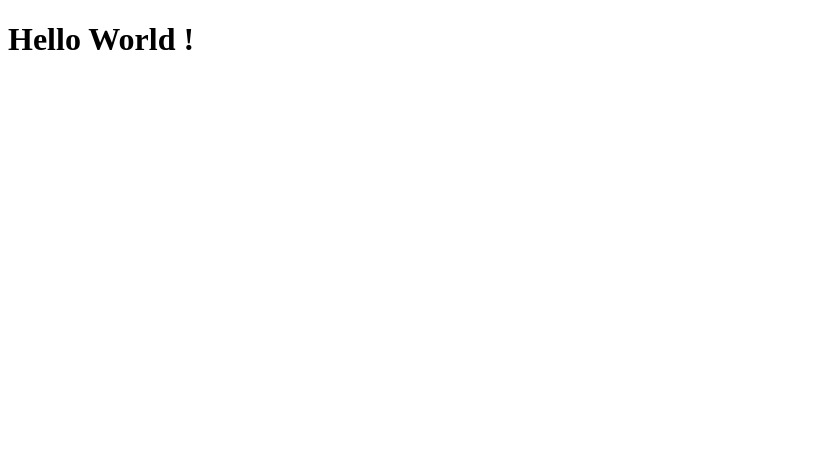
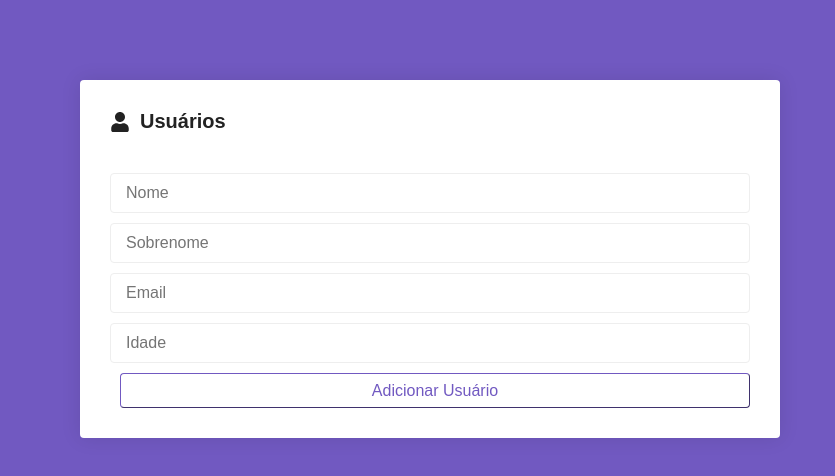
Before and after one commit to WermesonRocha/Ziro, a React app in the folder web/: page / in a window 1280 px wide. Shown: the top 476 px of the page, without its empty margins (0-835 px from the left). Built offline with nearby package versions, Linux system fonts and the light colour scheme.

Commit message:
Adding global style to application and main page style

```diff
--- a/web/src/App.js
+++ b/web/src/App.js
@@ -1,10 +1,12 @@
 import React from 'react';
 import Routes from './routes';
+import GlobalStyle from './styles/global';
 
 function App() {
   return (
     <>
       <Routes />
+      <GlobalStyle />
     </>
   );
 }
--- a/web/src/pages/Main/index.js
+++ b/web/src/pages/Main/index.js
@@ -1,9 +1,82 @@
-import React from 'react';
+import React, { useState } from 'react';
+
+import { FaUser } from 'react-icons/fa';
+
+import { Container, Form, SubmitButton } from './styles';
 
 const Main = () => {
-  return (<h1>
-    Hello World !
-      </h1>)
+  const [firstName, setFirstName] = useState('');
+  const [lastName, setLastName] = useState('');
+  const [email, setEmail] = useState('');
+  const [age, setAge] = useState('');
+
+  const handleNameChange = e => {
+    setFirstName(e.target.value);
+  };
+
+  const handleLastNameChange = e => {
+    setLastName(e.target.value);
+  };
+
+  const handleEmailChange = e => {
+    setEmail(e.target.value);
+  };
+
+  const handleAgeChange = e => {
+    setAge(e.target.value);
+  };
+
+  const resetProperties = () => {
+    setFirstName('');
+    setLastName('');
+    setEmail('');
+    setAge('');
+  };
+
+  const handleSubmit = async e => {
+    e.preventDefault();
+    alert('Submmited !')
+    resetProperties();
+  };
+
+  return (
+    <Container>
+      <h1>
+        <FaUser />
+        Usuários
+      </h1>
+
+      <Form onSubmit={e => handleSubmit(e)}>
+        <input
+          type="text"
+          placeholder="Nome"
+          onChange={e => handleNameChange(e)}
+          value={firstName}
+        />
+        <input
+          type="text"
+          placeholder="Sobrenome"
+          onChange={e => handleLastNameChange(e)}
+          value={lastName}
+        />
+        <input
+          type="text"
+          placeholder="Email"
+          onChange={e => handleEmailChange(e)}
+          value={email}
+        />
+        <input
+          type="text"
+          placeholder="Idade"
+          onChange={e => handleAgeChange(e)}
+          value={age}
+        />
+        <SubmitButton type="submit">
+          Adicionar Usuário
+        </SubmitButton>
+      </Form>
+    </Container>
+  );
 };
 
 export default Main;
--- a/web/src/pages/Main/styles.js
+++ b/web/src/pages/Main/styles.js
@@ -1,6 +1,4 @@
-// Keyframes e o css são usados para fazer as animações nos styled components
-// props => props.loading && css faz a verificação se está carregando pra adicionar o movimento
-import styled, { keyframes, css } from 'styled-components';
+import styled from 'styled-components';
 
 export const Container = styled.div`
   max-width: 700px;
@@ -37,21 +35,10 @@ export const Form = styled.form`
   }
 `;
 
-const rotate = keyframes`
-  from {
-    transform: rotate(0deg);
-  }
-
-  to {
-    transform: rotate(360deg);
-  }
-`;
-
-export const SubmitButton = styled.button.attrs(props => ({
-  disabled: props.loading,
-}))`
-  background: #7159c1;
-  border: 0;
+export const SubmitButton = styled.button`
+  background: #fff;
+  border-width: 1px;
+  border-color: #7159c1;
   padding: 0 15px;
   margin-left: 10px;
   margin-top: 10px;
@@ -59,50 +46,8 @@ export const SubmitButton = styled.button.attrs(props => ({
   display: flex;
   justify-content: center;
   align-items: center;
-  height: 30px;
-  color: #fff;
-  font-family: Arial, Helvetica, sans-serif;
-  font-size: 16px;
-
-  &[disabled] {
-    cursor: not-allowed;
-    opacity: 0.6;
-  }
-
-  ${props =>
-    props.loading &&
-    css`
-      svg {
-        animation: ${rotate} 2s linear infinite;
-      }
-    `}
-`;
-
-export const List = styled.ul`
-  list-style: none;
-  margin-top: 30px;
-
-  li {
-    padding: 15px 0;
-    display: flex;
-    flex-direction: row;
-    justify-content: space-between;
-    align-items: center;
-
-    & + li {
-      border-top: 2px solid #eee;
-    }
-
-    a {
-      color: #7159c1;
-      text-decoration: none;
-    }
-  }
-`;
-
-export const EmptyUsers = styled.strong`
-  margin-left: 150px;
-  color: #000;
+  height: 35px;
+  color: #7159c1;
   font-family: Arial, Helvetica, sans-serif;
   font-size: 16px;
 `;
--- /dev/null
+++ b/web/src/styles/global.js
@@ -0,0 +1,32 @@
+import { createGlobalStyle } from 'styled-components';
+
+// Definindo um estilo global para todos os componentes da aplicação
+// box-sizing => Faz com que todas as propriedades aplicadas (margin, padding, etc) sejam somadas com as propriedades do elemento
+// min-height => Faz com que a página ocupe 100% da altura por padrão
+export default createGlobalStyle`
+  * {
+    margin: 0;
+    padding: 0;
+    outline: 0;
+    box-sizing: border-box;
+  }
+
+  html, body, #app {
+    min-height: 100%;
+  }
+
+  body {
+    background: #7159c1;
+    -webkit-font-smoothing: antialiased !important;
+  }
+
+  body, input, button {
+    color: #222;
+    font-size: 14px;
+    font-family: Arial, Helvetica, sans-serif;
+  }
+
+  button {
+    cursor: pointer;
+  }
+`;
```
